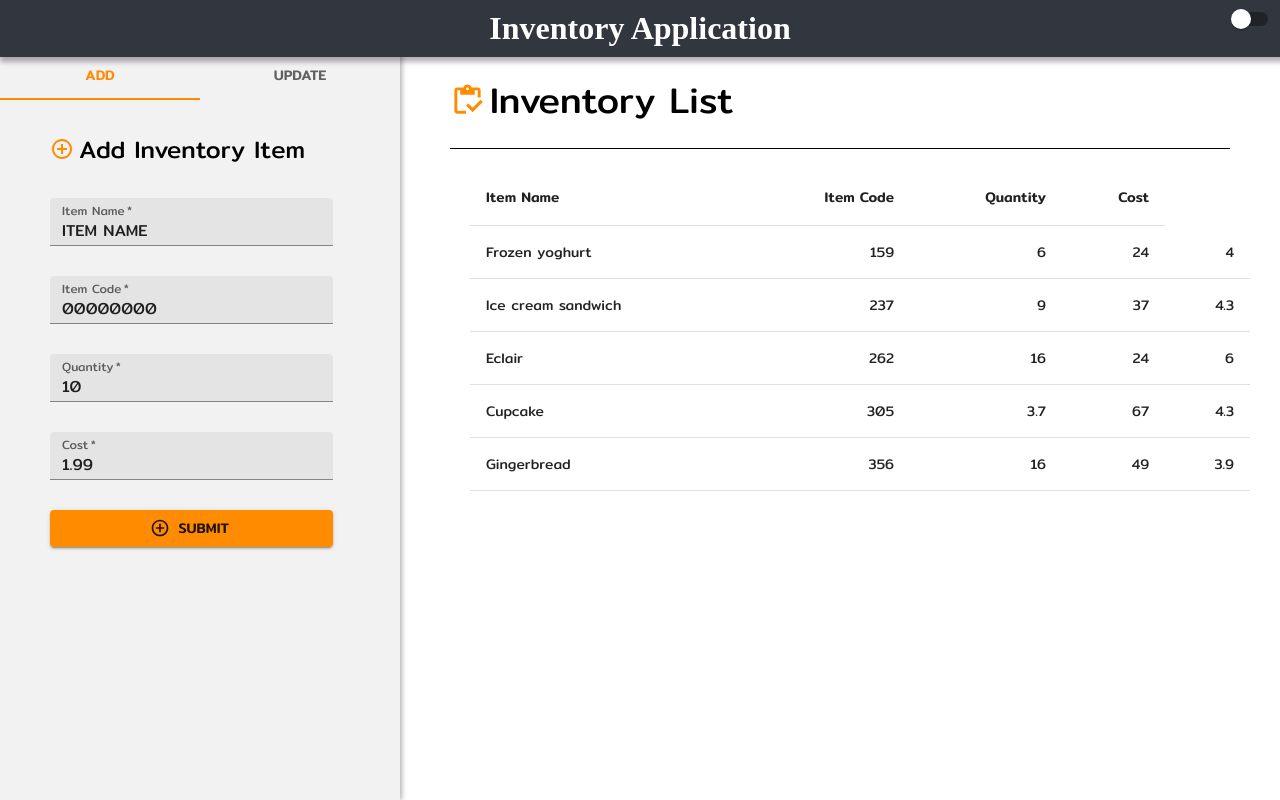
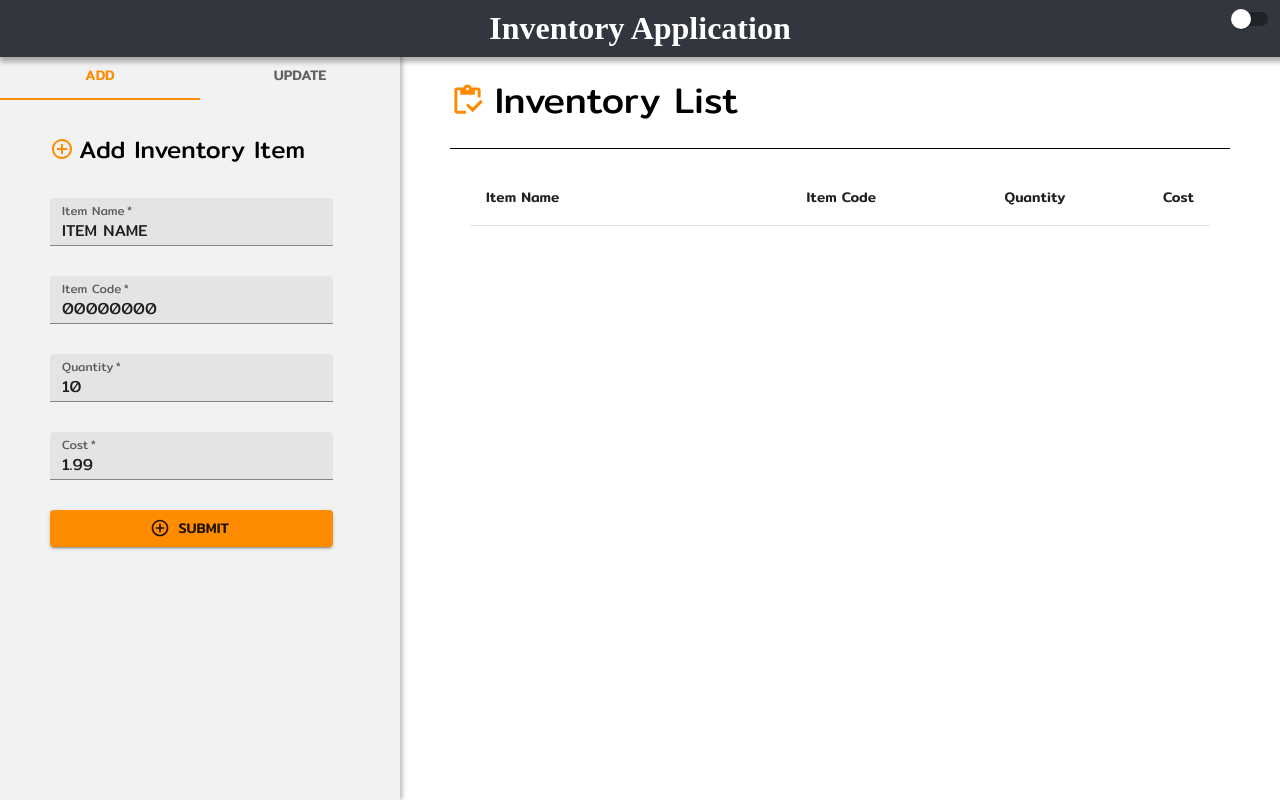
Before and after one commit to bjwalters93/brian-inventory-app, a React (Create React App) app: page / in a window 1280 px wide. Built offline with nearby package versions, Linux system fonts and the light colour scheme; a web font is replaced by a local one.

Commit message:
table is working, also made some other important changes

```diff
--- a/src/App.css
+++ b/src/App.css
@@ -9,6 +9,7 @@
 
 ::-webkit-scrollbar {
   width: 10px;
+  height: 10px;
 }
 
 /* Track */
@@ -26,3 +27,23 @@
 ::-webkit-scrollbar-thumb:hover {
   background: var(--scrollBarColorHover);
 }
+
+::-webkit-scrollbar:vertical {
+  width: 10px;
+}
+
+/* Track */
+::-webkit-scrollbar-track:horizontal {
+  border-radius: 10px;
+}
+
+/* Handle */
+::-webkit-scrollbar-thumb:horizontal {
+  background: var(--scrollBarColor);
+  border-radius: 10px;
+}
+
+/* Handle on hover */
+::-webkit-scrollbar-thumb:horizontal:hover {
+  background: var(--scrollBarColorHover);
+}
--- a/src/App.js
+++ b/src/App.js
@@ -38,12 +38,12 @@ function App() {
   const [itemMapByName, setItemMapByName] = useState(new Map());
   const [itemMapByCode, setItemMapByCode] = useState(new Map());
   // _________________________Data Logic_____________________________
-  function pushData(name, code, quantity, price) {
+  function pushData(name, code, quantity, cost) {
     const item = new InventoryItem(
       name,
       code,
       quantity,
-      Number(price).toFixed(2)
+      Number(cost).toFixed(2)
     );
     updateMapByName(item.name, item);
     updateMapByCode(item.code, item);
@@ -68,7 +68,10 @@ function App() {
             dataMapByName={itemMapByName}
             dataMapByCode={itemMapByCode}
           />
-          <DataTable />
+          <DataTable
+            dataMapByName={itemMapByName}
+            dataMapByCode={itemMapByCode}
+          />
         </div>
       </ThemeProvider>
     </StyledEngineProvider>
--- a/src/LeftPanel_Comp/LeftPanel.js
+++ b/src/LeftPanel_Comp/LeftPanel.js
@@ -36,7 +36,7 @@ function LeftPanel(props) {
         ? event.target.value.toUpperCase()
         : name === "codeInput"
         ? event.target.value.toUpperCase()
-        : event.target.value;
+        : Number(event.target.value);
     let valid;
     if (name === "nameInput" && value !== "" && value !== "ITEM NAME") {
       valid = true;
--- a/src/LeftPanel_Comp/component_extras.js
+++ b/src/LeftPanel_Comp/component_extras.js
@@ -8,11 +8,11 @@ export function a11yProps(index) {
 
 //   Data object constructor
 export class InventoryItem {
-  constructor(name, code, quantity, price) {
+  constructor(name, code, quantity, cost) {
     this.name = name;
     this.code = code;
     this.quantity = quantity;
-    this.price = price;
+    this.cost = cost;
   }
   itemInformation() {
     let info = `name: ${this.name}, code: ${this.code}, quantity: ${this.quantity}, price: ${this.price}`;
--- a/src/Table_Comp/DataTable.css
+++ b/src/Table_Comp/DataTable.css
@@ -2,15 +2,6 @@
   margin: 72px 0 0 400px;
   padding: 0 50px;
   color: var(--compFontColor);
-}
-
-.table-title {
-  font-family: "Mitr", sans-serif;
-  font-weight: 400;
-  font-size: 36px;
-  margin: 0 0 0 5px;
-  padding: 0;
-  /* border-bottom: 1px solid var(--compFontColor); */
 }
 
 .table-title-container {
@@ -21,6 +12,16 @@
   margin: 0 0 20px 0;
 }
 
+.table-title {
+  font-family: "Mitr", sans-serif;
+  font-weight: 400;
+  font-size: 36px;
+  margin: 0 0 0 10px;
+  padding: 0;
+  /* border-bottom: 1px solid var(--compFontColor); */
+}
+
 .table-container {
+  box-sizing: border-box;
   padding: 0 20px;
 }
--- a/src/Table_Comp/DataTable.js
+++ b/src/Table_Comp/DataTable.js
@@ -8,19 +8,12 @@ import TableHead from "@mui/material/TableHead";
 import TableRow from "@mui/material/TableRow";
 import InventoryOutlinedIcon from "@mui/icons-material/InventoryOutlined";
 
-function createData(name, calories, fat, carbs, protein) {
-  return { name, calories, fat, carbs, protein };
-}
+function DataTable(props) {
+  let myTestArray = [];
+  props.dataMapByName.forEach(function (value, key) {
+    myTestArray.push({ ...value, key: key });
+  });
 
-const rows = [
-  createData("Frozen yoghurt", 159, 6.0, 24, 4.0),
-  createData("Ice cream sandwich", 237, 9.0, 37, 4.3),
-  createData("Eclair", 262, 16.0, 24, 6.0),
-  createData("Cupcake", 305, 3.7, 67, 4.3),
-  createData("Gingerbread", 356, 16.0, 49, 3.9),
-];
-
-function DataTable() {
   return (
     <div className="table-container-main">
       <div className="table-title-container">
@@ -39,13 +32,12 @@ function DataTable() {
             </TableRow>
           </TableHead>
           <TableBody>
-            {rows.map((row) => (
-              <TableRow key={row.name}>
-                <TableCell>{row.name}</TableCell>
-                <TableCell align="right">{row.calories}</TableCell>
-                <TableCell align="right">{row.fat}</TableCell>
-                <TableCell align="right">{row.carbs}</TableCell>
-                <TableCell align="right">{row.protein}</TableCell>
+            {myTestArray.map((element) => (
+              <TableRow key={element.key}>
+                <TableCell>{element.name}</TableCell>
+                <TableCell align="right">{element.code}</TableCell>
+                <TableCell align="right">{element.quantity}</TableCell>
+                <TableCell align="right">{element.cost}</TableCell>
               </TableRow>
             ))}
           </TableBody>
@@ -56,3 +48,14 @@ function DataTable() {
 }
 
 export default DataTable;
+
+// const fruits = new Map([
+//   ["001", { firstName: "Brian", lastName: "Walters" }],
+//   ["002", { firstName: "Kyle", lastName: "Walters" }],
+//   ["003", { firstName: "Ted", lastName: "Walters" }],
+// ]);
+
+// let text = [];
+// fruits.forEach(function (value, key) {
+//   text += `key = ${value.firstName} ${value.lastName} <br>`;
+// });
```
